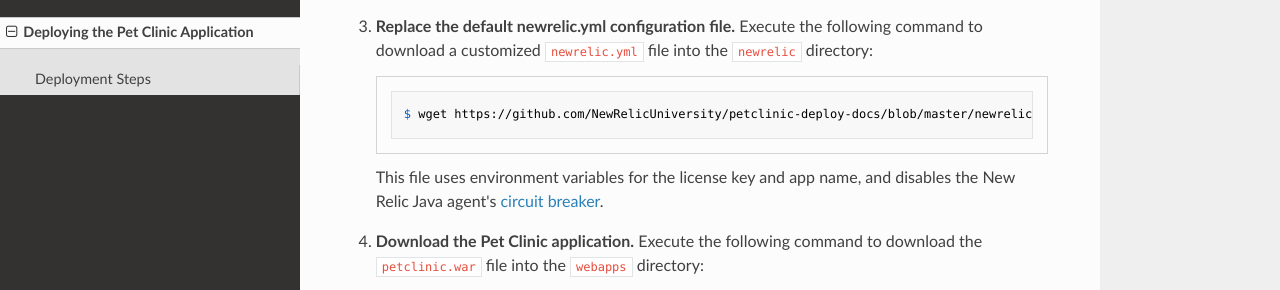
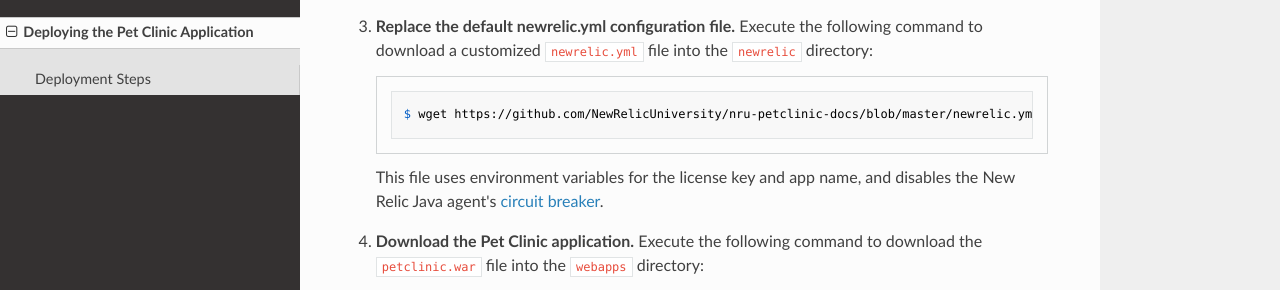
Before and after one commit to NewRelicUniversity/nru-petclinic-docs, an MkDocs documentation site: the page built from docs/deploying-petclinic.md, in a window 1280 px wide and 900 px high, scrolled down 859 px. Shown: the part 153-443 px from the top of the window. Built offline with MkDocs 1.6.1, drawn with Linux system fonts in a browser that asks for light colours; nearby versions of some CDN libraries; old or Windows-style settings are respelled for this version of MkDocs; some of the changed lines change nothing that is shown.

Commit message:
Correct path to newrelic.yml

```diff
--- a/docs/deploying-petclinic.md
+++ b/docs/deploying-petclinic.md
@@ -26,7 +26,7 @@
 
 3. **Replace the default newrelic.yml configuration file.** Execute the following command to download a customized `newrelic.yml` file into the `newrelic` directory:
 
-        $ wget https://github.com/NewRelicUniversity/petclinic-deploy-docs/blob/master/newrelic.yml -O newrelic/newrelic.yml
+        $ wget https://github.com/NewRelicUniversity/nru-petclinic-docs/blob/master/newrelic.yml -O newrelic/newrelic.yml
 
     This file uses environment variables for the license key and app name, and disables the New Relic Java agent's [circuit breaker](https://docs.newrelic.com/docs/agents/java-agent/custom-instrumentation/circuit-breaker-java-custom-instrumentation).
 
@@ -57,4 +57,4 @@
     The above command maps the `webapps` folder on your host machine to Tomcat's `webapps` folder inside the container; Tomcat should start the Pet Clinic application automatically.
 
 After a few minutes, you should be able to access the Pet Clinic application at
-`http://{your-host-name}/petclinic`.
+<nobr>`http://{your-host-name}/petclinic`</nobr>.
```
Also changed, not shown: 1 other file.
